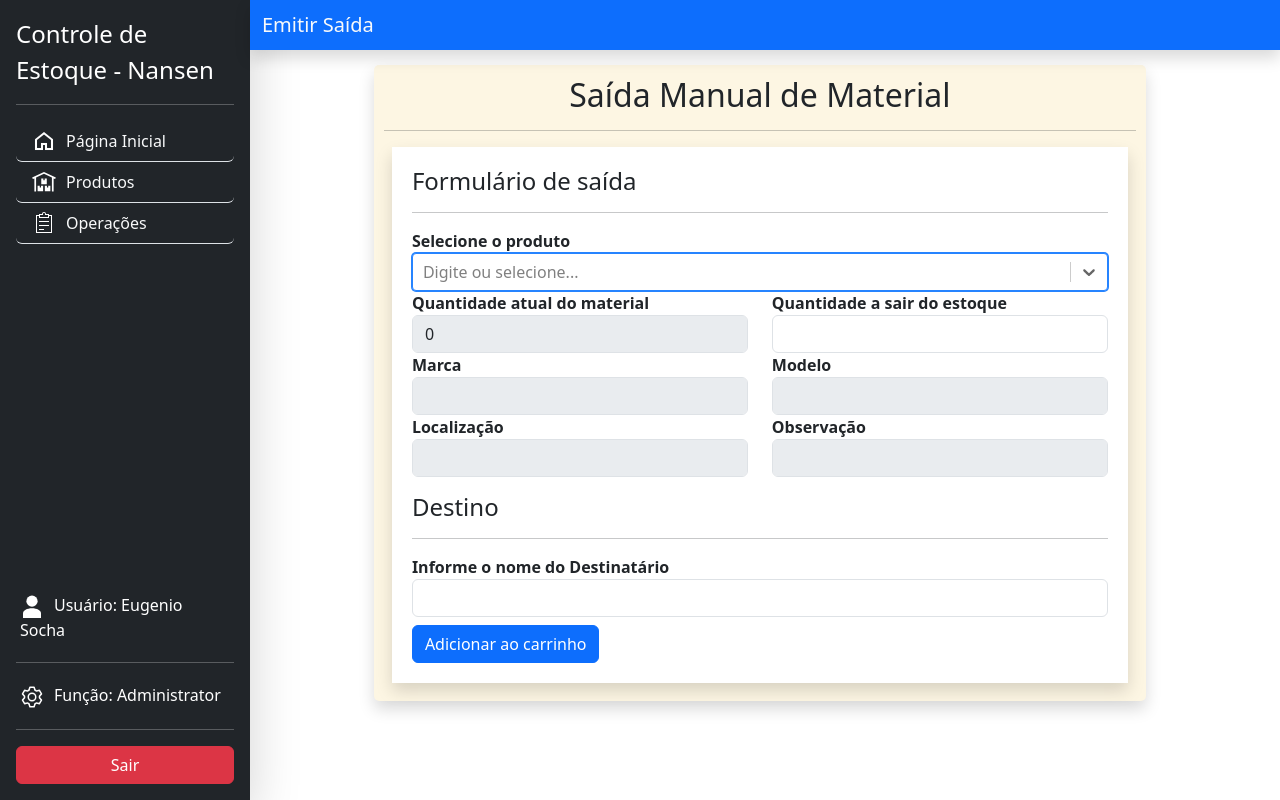
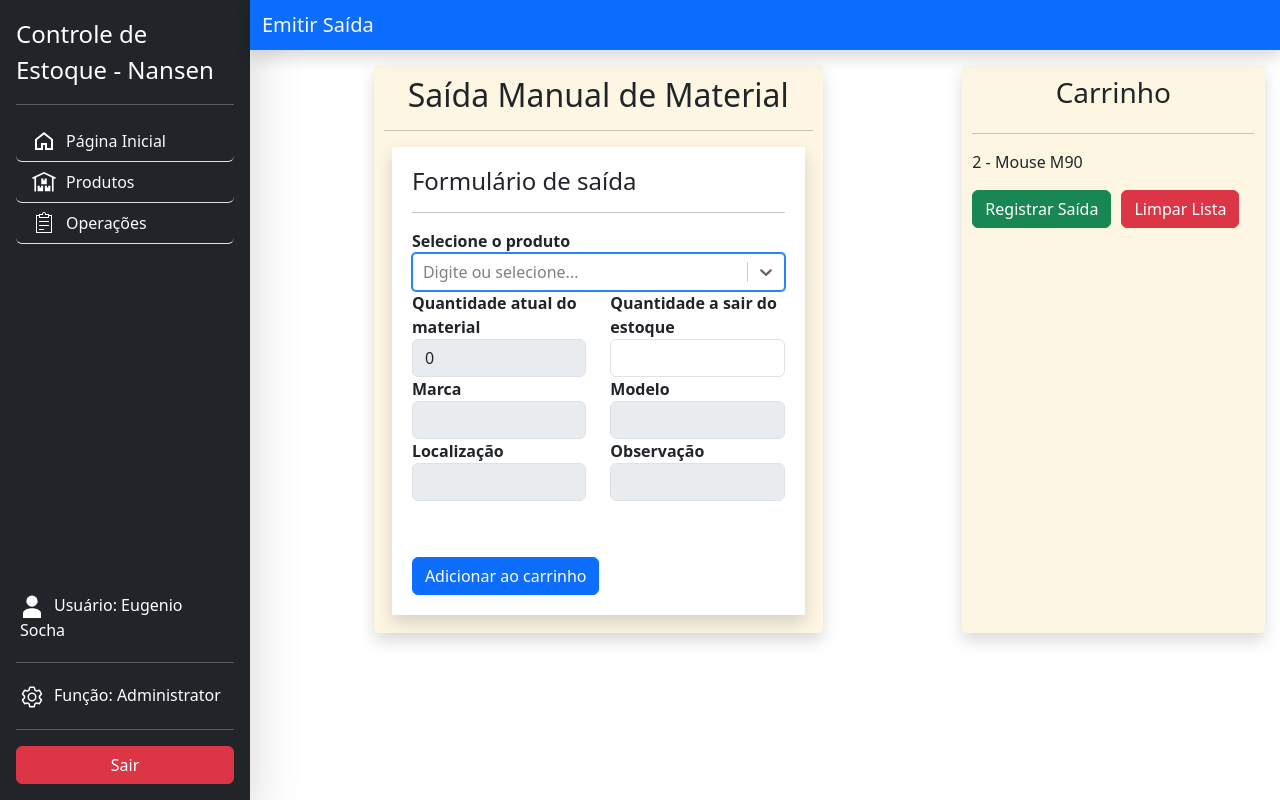
Before and after one commit to socha2004/controleDeEstoque, a React (Vite) app in the folder frontend/: page /saidaProduto in a window 1280 px wide. Built offline with nearby package versions, Linux system fonts and the light colour scheme; no server answers.

Commit message:
Inicio componente carrinho

```diff
--- /dev/null
+++ b/frontend/src/components/CarrinhoSaida/CarrinhoSaida.css
@@ -0,0 +1,21 @@
+.carrinho {
+  background-color: #fdf6e3;
+  margin: 1.5%;
+  padding: 1%;
+  border-radius: 5px;
+  margin-left: 12%;
+  width: 50%;
+
+  display: flex;
+  flex-direction: column;
+}
+
+.acoes-area {
+  margin: inherit; /* empurra para o fim */
+  display: flex;
+  gap: 10px;
+}
+
+.content {
+    height: 100%;
+}
--- /dev/null
+++ b/frontend/src/components/CarrinhoSaida/CarrinhoSaida.jsx
@@ -0,0 +1,21 @@
+import "../CarrinhoSaida/CarrinhoSaida.css"
+
+function CarrinhoSaida(props) {
+    return (
+        <div className="carrinho shadow">
+            <h3 className="text-center">Carrinho</h3>
+            <hr />
+            <div className="d-flex flex-column content">
+                <div className="itens-area">
+                    <p>2 - Mouse M90</p>
+                </div>
+                <div className="acoes-area">
+                    <button className="btn btn-success">Registrar Saída</button>
+                    <button className="btn btn-danger">Limpar Lista</button>
+                </div>
+            </div>
+        </div>
+    )
+}
+
+export default CarrinhoSaida
--- a/frontend/src/pages/saida/SaidaProduto.jsx
+++ b/frontend/src/pages/saida/SaidaProduto.jsx
@@ -1,5 +1,7 @@
 import { useState, useEffect } from "react"
 import Select from "react-select"
+import CarrinhoSaida from "../../components/CarrinhoSaida/CarrinhoSaida";
+import "../saida/style/SaidaProduto.css"
 
 function SaidaProduto() {
     const [produtos, setProdutos] = useState([]);
@@ -18,11 +20,11 @@ function SaidaProduto() {
                 const options = data.map((produto) => ({
                     value: produto.idConsumivel,
                     label: produto.nomeConsumivel,
-                    quantidade : produto.qtdConsumivel,
-                    marca : produto.marcaConsumivel,
-                    modelo : produto.modeloConsumivel,
-                    localizacao : produto.localizacaoConsumivel,
-                    observacao : produto.observacaoConsumivel
+                    quantidade: produto.qtdConsumivel,
+                    marca: produto.marcaConsumivel,
+                    modelo: produto.modeloConsumivel,
+                    localizacao: produto.localizacaoConsumivel,
+                    observacao: produto.observacaoConsumivel
                 }));
                 setProdutos(options);
             })
@@ -31,12 +33,13 @@ function SaidaProduto() {
 
 
     return (
-        <div>
+        <div className="tela">
             <nav className="navbar bg-primary shadow">
                 <div className="container-fluid">
                     <span className="navbar-brand mb-0 h1 text-light">Emitir Saída</span>
                 </div>
             </nav>
+            <div className="layout-tela-saida d-flex">
                 <div className="conteudo-tela shadow">
                     <h2 className="text-center">Saída Manual de Material</h2>
                     <hr />
@@ -53,12 +56,13 @@ function SaidaProduto() {
                                 placeholder="Digite ou selecione..."
                                 isClearable
                                 autoFocus
+                                className="caixa-seletora"
                             />
 
                             <div className="row">
                                 <div className="col-sm">
                                     <label><b>Quantidade atual do material</b></label>
-                                <input type="number" className="form-control" disabled value={selecionado?.quantidade || 0}/>
+                                    <input type="number" className="form-control" disabled value={selecionado?.quantidade || 0} />
                                 </div>
                                 <div className="col-sm">
                                     <label><b>Quantidade a sair do estoque</b></label>
@@ -69,7 +73,7 @@ function SaidaProduto() {
                             <div className="row">
                                 <div className="col-sm">
                                     <label><b>Marca</b></label>
-                                <input type="text" className="form-control" disabled value={selecionado?.marca || ""}  />
+                                    <input type="text" className="form-control" disabled value={selecionado?.marca || ""} />
                                 </div>
                                 <div className="col-sm">
                                     <label><b>Modelo</b></label>
@@ -84,25 +88,25 @@ function SaidaProduto() {
                                 </div>
                                 <div className="col-sm">
                                     <label><b>Observação</b></label>
-                                <input type="text" className="form-control" disabled value={selecionado?.observacao || ""}/>
+                                    <input type="text" className="form-control" disabled value={selecionado?.observacao || ""} />
                                 </div>
                             </div>
 
-                        <h4 className="mt-3">Destino</h4>
-                        <hr />
-
-                        <label><b>Informe o nome do Destinatário</b></label>
-                        <input type="text" className="form-control" />
-
                             <div className="row mt-2">
                                 <div className="col-sm ">
-                                <input type="submit" value="Adicionar ao carrinho" className="btn btn-primary"/>
+                                    <br />
+                                    <br />
+                                    <input type="submit" value="Adicionar ao carrinho" className="btn btn-primary" />
                                 </div>
                             </div>
 
                         </form>
                     </div>
                 </div>
+                <CarrinhoSaida/>
+            </div>
+
+
         </div>
     )
 }
--- /dev/null
+++ b/frontend/src/pages/saida/style/SaidaProduto.css
@@ -0,0 +1,3 @@
+.layout-tela-saida {
+    display: flex;
+}
```
Also changed, not shown: frontend/src/components/acoesTabela/acoesTabela.jsx (deleted, +0 -20 lines), 1 other file (tests, documents, lock files or other folders). Lines whose indentation alone changed are shown as unchanged.
